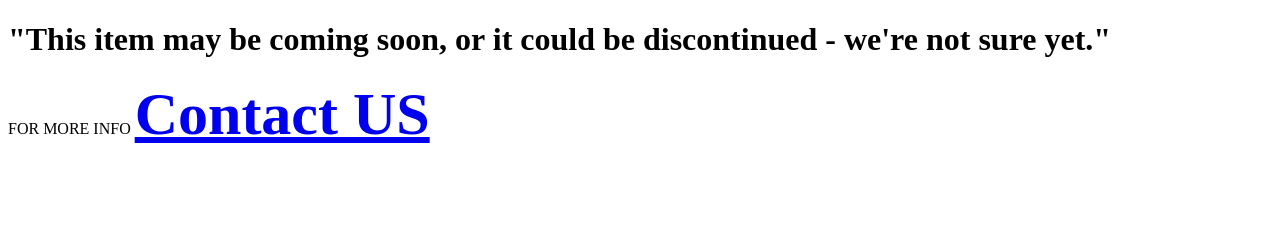
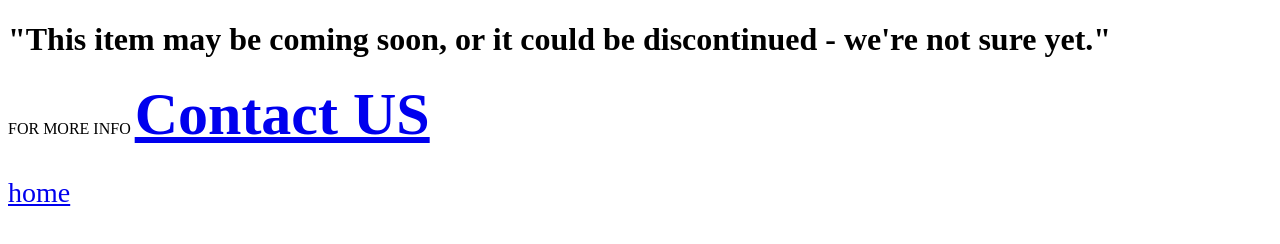
Before and after one commit to mushaf1234/MIDTERMPROJECT, a plain HTML site: page footer.html in a window 1280 px wide. Drawn offline with Linux system fonts and the light colour scheme.

Commit message:
Update footer.html

```diff
--- a/footer.html
+++ b/footer.html
@@ -10,6 +10,6 @@
 
     </H1>
     <P style="font-weight: 300;"> FOR MORE INFO <A href="./contact.html" style="font-size: 60PX;font-weight: 600;">Contact US</A></P>
-    <p style="font-size:28px;"><a href="./index.html" ><home/a>  </p>
+    <p style="font-size:28px;"><a href="./index.html" >home</a>  </p>
 </body>
 </html>
```
